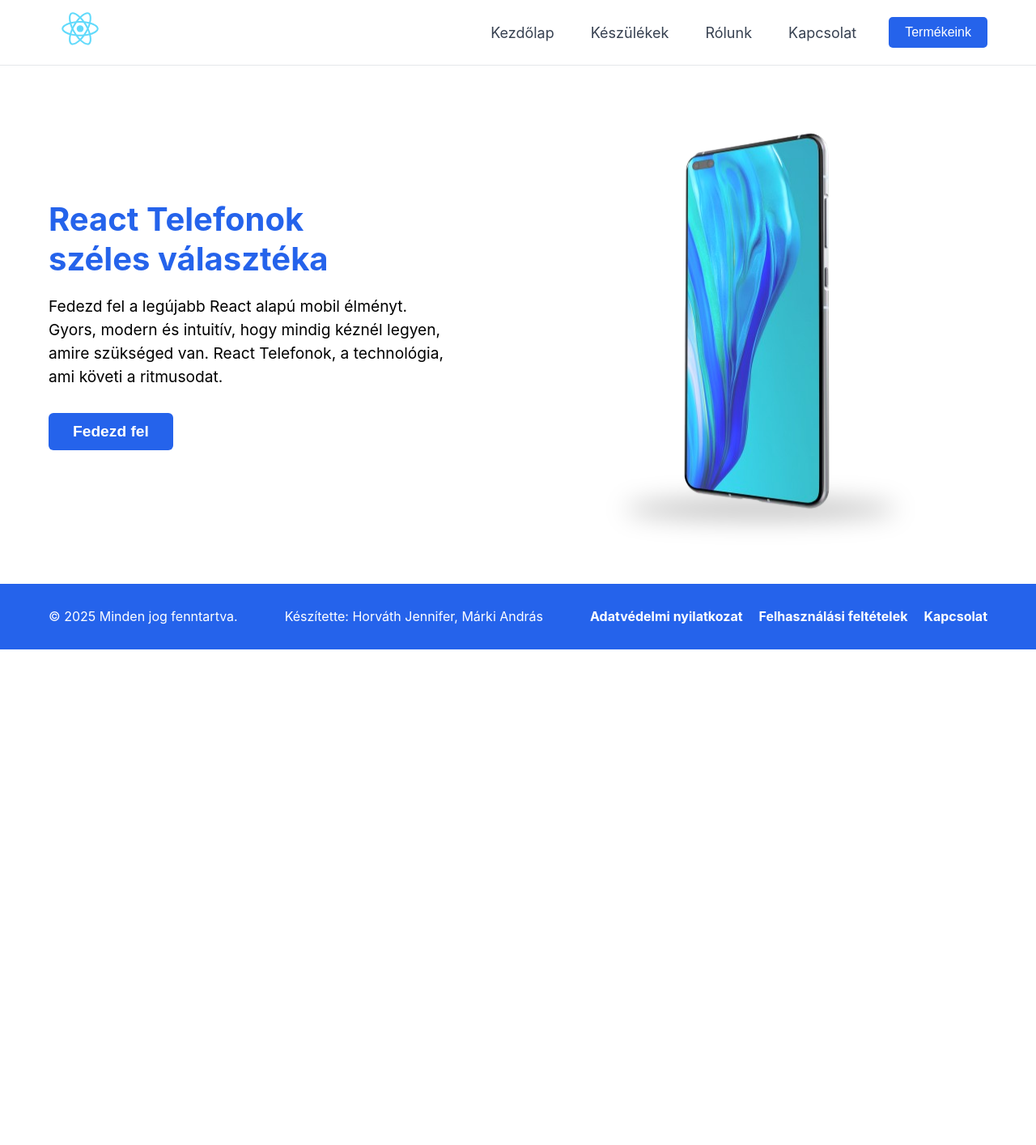
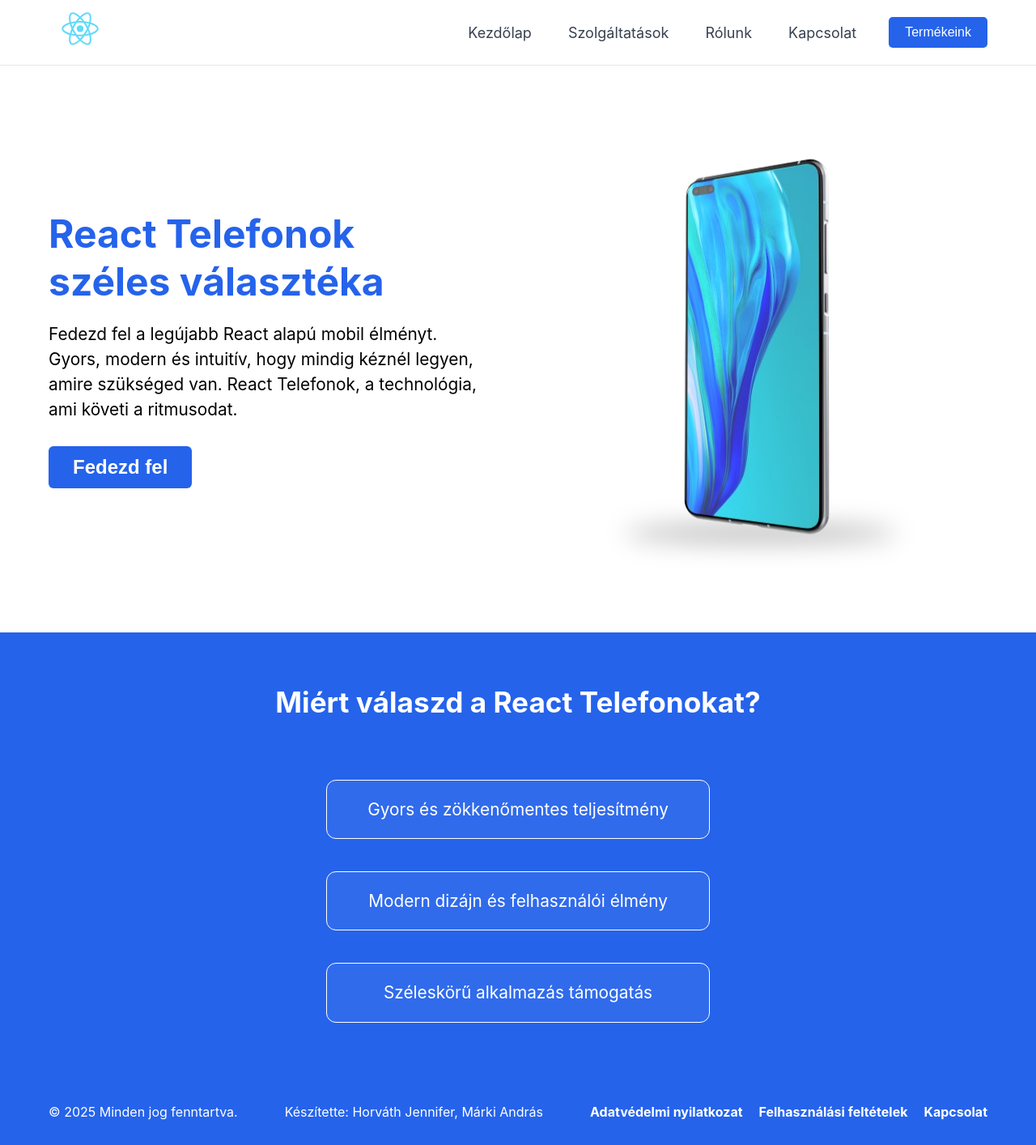
Before and after one commit to markyandreew/phone_react_beadando_hj_ma, a React (Create React App) app: page /Home in a window 1280 px wide. Shown: the whole page at 81% size. Before the commit the page ends 802 px from the top, so only its background shows below. Built offline with nearby package versions, Linux system fonts and the light colour scheme.

Commit message:
2. szekcio

```diff
--- a/src/App.tsx
+++ b/src/App.tsx
@@ -5,6 +5,7 @@ import Home from "./pages/Home/Home"
 import { BrowserRouter, Routes, Route } from "react-router-dom";
 import Layout from "./components/Layout/Layout";
 // import Footer from "./components/Footer/Footer";
+import Service from "./pages/Services/Service";
 
 
 //devices
@@ -18,11 +19,12 @@ function App() {
       <BrowserRouter>
       <Routes>
         <Route path="/Home" element={<Layout><Home/></Layout>} />
+        <Route path="/Services" element={<Layout><Service /></Layout>} />
+        <Route path="/Devices/first" element={<Layout><FirstDevice /></Layout>} />
+        <Route path="About" element={<Layout><Home/></Layout>} />
+        <Route path="Contact" element={<Layout><Home/></Layout>} />
         <Route path="*" element={<Layout><NotFound /></Layout>} />
-        <Route path="Devices" element={<Layout><Device /></Layout>} />
-
-
-        <Route path="/devices/first" element={<Layout><FirstDevice /></Layout>} />
+        <Route path="/Devices" element={<Layout><Device /></Layout>} />
 
 
       </Routes>
--- a/src/components/NavBar/NavBar.tsx
+++ b/src/components/NavBar/NavBar.tsx
@@ -1,31 +1,34 @@
 import React from "react";
 import styles from "./NavBar.module.css";
 import logo from "../../logo.svg"
-import { href } from "react-router-dom";
+import { Link, useNavigate } from "react-router-dom";
 
 const NavBar = () => {
   const navItems = [
-    { name: "Kezdőlap", href: "#" },
-    { name: "Készülékek", href: "#devices" },
-    { name: "Rólunk", href: "#about" },
-    { name: "Kapcsolat", href: "#contact" },
+    { name: "Kezdőlap", to: "/home" },
+    { name: "Szolgáltatások", to: "/services" },
+    { name: "Rólunk", to: "/about" },
+    { name: "Kapcsolat", to: "/contact" },
   ];
+
+const navigate = useNavigate();
+
   return (
     <nav className={styles.navbar}>
       <div className={styles.navbarContent}>
         <div className={styles.logo}>
-          <a href="/home">
+          <Link to="/home">
             <img src={logo} alt="Logo" className={styles.logoImage} />
-          </a>
+          </Link>
         </div>
 
         <div className={styles.desktopMenu}>
           {navItems.map((item) => (
-            <a key={item.name} href={item.href} className={styles.menuLink}>
+            <Link key={item.name} to={item.to} className={styles.menuLink}>
               {item.name}
-            </a>
+            </Link>
           ))}
-          <button className={styles.ctaButton}>Termékeink</button>
+            <button className={styles.ctaButton} onClick={() => navigate("/devices")}>Termékeink</button>
         </div>
       </div>
     </nav>
--- a/src/pages/Home/Home.module.css
+++ b/src/pages/Home/Home.module.css
@@ -7,7 +7,7 @@
   margin: 0 auto;
   gap: 40px;
   flex-wrap: wrap;
-  min-height: calc(90vh - 80px);
+  min-height: calc(95vh - 60px);
 }
 
 .homeText {
@@ -16,20 +16,20 @@
 }
 
 .homeText h1 {
-  font-size: 2.5rem;
+  font-size: 3rem;
   margin-bottom: 20px;
   color: #2563eb;
 }
 
 .homeText p {
-  font-size: 1.2rem;
+  font-size: 1.3rem;
   margin-bottom: 30px;
   line-height: 1.5;
 }
 
 .homeButton {
   padding: 12px 30px;
-  font-size: 1.2rem;
+  font-size: 1.5rem;
   font-weight: 600;
   background-color: #2563eb;
   color: white;
@@ -125,3 +125,44 @@
     transform: translateY(0);
   }
 }
+
+
+
+.homeSection1 {
+  width: 100%;
+  padding: 30px 40px;
+  text-align: center;
+  background-color: #2563eb;
+  color: white;
+}
+
+.homeSection1 h2 {
+  font-size: 2.2rem;
+  margin-bottom: 35px;
+  margin-top: 35px;
+}
+
+.homeSection1 ul {
+  list-style: none;
+  padding: 0;
+  display: inline-block;
+  text-align: center;
+}
+
+.homeSection1 ul li {
+  font-size: 1.3rem;
+  margin-bottom: 40px;
+  margin-top: 40px;
+  line-height: 1.5;
+  border: 1px solid #fff;
+  border-radius: 12px;
+  padding: 20px 50px;
+  background: rgba(255,255,255,0.05);
+  transition: transform 0.3s ease, background-color 0.3s ease;
+}
+
+.homeSection1 ul li:hover {
+  background-color: rgba(255,255,255,0.1);
+  transform: scale(1.05);
+  cursor: pointer;
+}
--- a/src/pages/Home/Home.tsx
+++ b/src/pages/Home/Home.tsx
@@ -10,6 +10,7 @@ const Home: React.FC = () => {
 
 
   return (
+    <>
     <div className={styles.homeContainer}>
       <div className={styles.homeText}>
         <h1>React Telefonok <br />széles választéka</h1>
@@ -24,6 +25,16 @@ const Home: React.FC = () => {
         <img src={placeholderImage} alt="React Telefonok" />
       </div>
     </div>
+
+    <section className={styles.homeSection1}>
+      <h2>Miért válaszd a React Telefonokat?</h2>
+      <ul>
+        <li>Gyors és zökkenőmentes teljesítmény</li>
+        <li>Modern dizájn és felhasználói élmény</li>
+        <li>Széleskörű alkalmazás támogatás</li>
+      </ul>
+    </section>
+    </>
   );
 };
 
--- /dev/null
+++ b/src/pages/Services/Service.tsx
@@ -0,0 +1,12 @@
+import React from "react";
+
+const Service = () => {
+  return (
+    <div>
+      <h1>Szolgáltatások</h1>
+      <p>Itt találhatóak a szolgáltatásaink.</p>
+    </div>
+  );
+};
+
+export default Service;
```
Also changed, not shown: src/pages/Services/Service.module.css (added), 1 other file (tests, documents, lock files or other folders).
